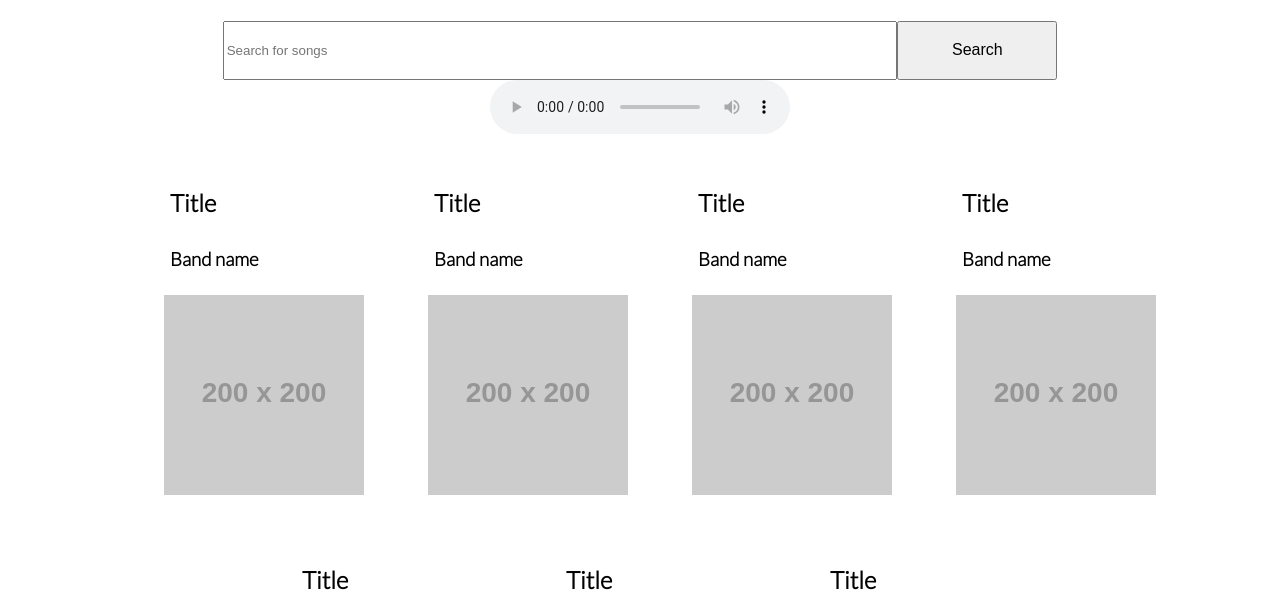
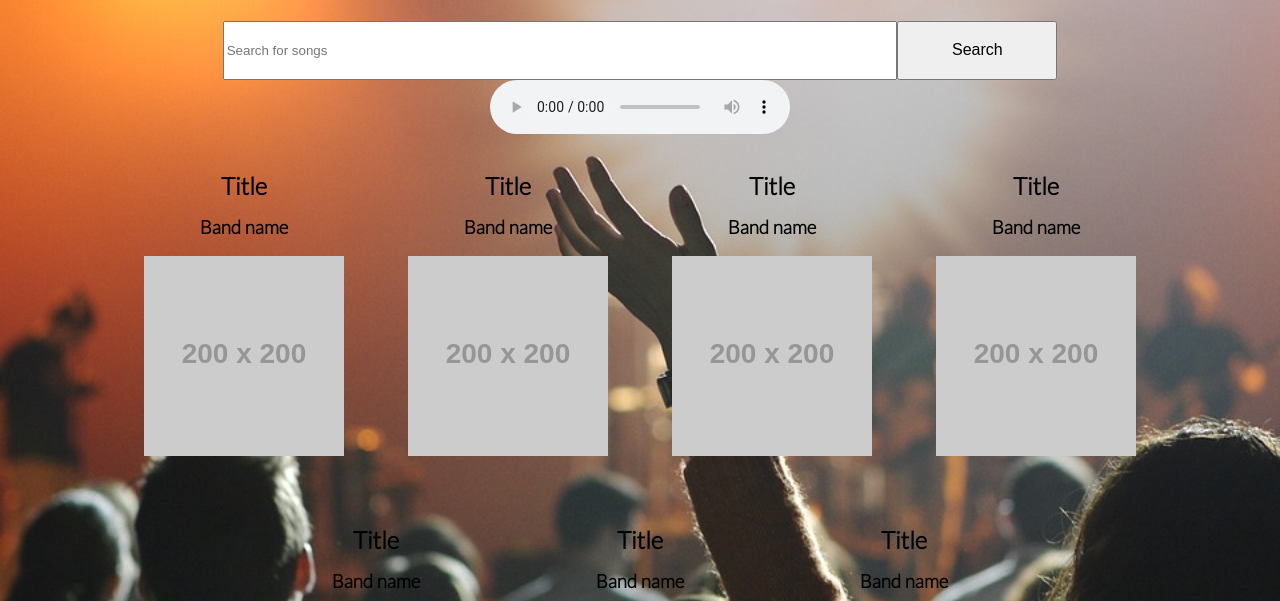
Before and after one commit to sanlouise/itunes-weekly-project, a plain HTML site: page index.html in a window 1280 px wide. Shown: the part 150-751 px from the top of the page. Drawn offline with Linux system fonts and the light colour scheme; placeholder pictures from the web are drawn by us.

Commit message:
Changed html structure

```diff
--- a/index.html
+++ b/index.html
@@ -31,35 +31,34 @@
       <div class="lowercontent">
 
         <section class="results">
-          <ul>
             <div class="song">
-              <li class="title"><h2> Title </h2></li>
-              <li class="band"><h3>Band name</h3></li>
+              <h2> Title </h2>
+              <h3>Band name</h3>
               <img src="http://via.placeholder.com/200x200" />
             </div>
             <div class="song">
-              <li class="title"><h2> Title </h2></li>
-              <li class="band"><h3>Band name</h3></li>
+              <h2> Title </h2>
+              <h3>Band name</h3>
               <img src="http://via.placeholder.com/200x200" />
             </div>
             <div class="song">
-              <li class="title"><h2> Title </h2></li>
-              <li class="band"><h3>Band name</h3></li>
+              <h2> Title </h2>
+              <h3>Band name</h3>
               <img src="http://via.placeholder.com/200x200" />
             </div>
             <div class="song">
-              <li class="title"><h2> Title </h2></li>
-              <li class="band"><h3>Band name</h3></li>
+              <h2> Title </h2>
+              <h3>Band name</h3>
               <img src="http://via.placeholder.com/200x200" />
             </div>
             <div class="song">
-              <li class="title"><h2> Title </h2></li>
-              <li class="band"><h3>Band name</h3></li>
+              <h2> Title </h2>
+              <h3>Band name</h3>
               <img src="http://via.placeholder.com/200x200" />
             </div>
             <div class="song">
-              <li class="title"><h2> Title </h2></li>
-              <li class="band"><h3>Band name</h3></li>
+              <h2> Title </h2>
+              <h3>Band name</h3>
               <img src="http://via.placeholder.com/200x200" />
             </div>
             <div class="song">
@@ -68,7 +67,7 @@
               <img src="http://via.placeholder.com/200x200" />
             </div>
             </div>
-          </ul>
+
         </section>
 
       </div>
--- a/styles.css
+++ b/styles.css
@@ -1,5 +1,5 @@
 body {
-  background-image: url('../itunes-weekly-project-master/background.jpg');
+  background-image: url('../itunes-weekly-project/background.jpg');
   background-size: cover;
   min-height: 100vh;
   font-family: 'Lato', sans-serif;
@@ -40,9 +40,11 @@ button:hover{
   display: flex;
   flex-direction: column;
   margin: 2em;
+  align-items: center;
+  justify-content: center;
 }
 
-ul{
+.results{
   display: flex;
   list-style: none;
   flex-wrap: wrap;
@@ -50,10 +52,12 @@ ul{
   align-items: center;
 }
 
-li{
-  margin: 4px;
-  padding: 2px;
+h2, h3{
+  margin: 5px;
+  padding: 5px;
+  height: 30px;
 }
+
 h2 {
   margin: 0em 0em;
 }
```
Also changed, not shown: background.jpg (added).
